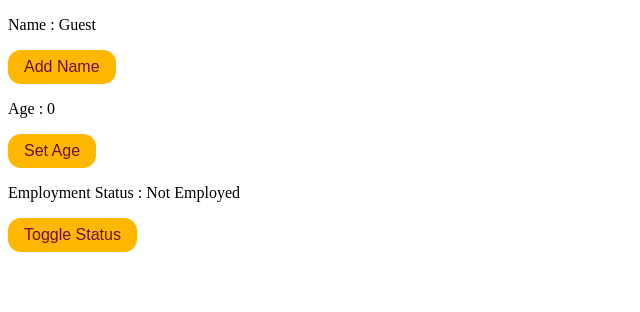
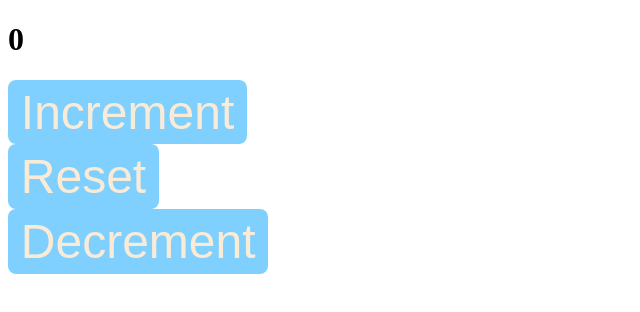
Before and after one commit to jadonamite/React, a React (Vite) app: page / in a window 1280 px wide. Shown: the top 312 px of the page, without its empty margins (0-640 px from the left). Built offline with nearby package versions, Linux system fonts and the light colour scheme.

Commit message:
Using useState() to build a counter

```diff
--- a/src/App.jsx
+++ b/src/App.jsx
@@ -1,8 +1,8 @@
 import Button from "./Button.jsx";
 import MyComponent from "./MyComponent.jsx";
-import Pfp from "./pfp.jsx";
+import Counter from "./Counter.jsx";
 
 function App() {
-   return <MyComponent />;
+   return <Counter />;
 }
 export default App;
--- /dev/null
+++ b/src/Counter.jsx
@@ -0,0 +1,25 @@
+import React, { useState } from "react";
+
+function Counter() {
+   const [count, setCount] = useState(0);
+
+   const incrementCount = () => {
+      setCount(count + 1);
+   };
+   const decrementCount = () => {
+      setCount(count - 1);
+   };
+   const resetCount = () => {
+      setCount(0);
+   };
+
+   return (
+      <div>
+         <h1>{count}</h1>
+         <button onClick={incrementCount}>Increment</button>
+         <button onClick={resetCount}>Reset</button>
+         <button onClick={decrementCount}>Decrement</button>
+      </div>
+   );
+}
+export default Counter;
```
